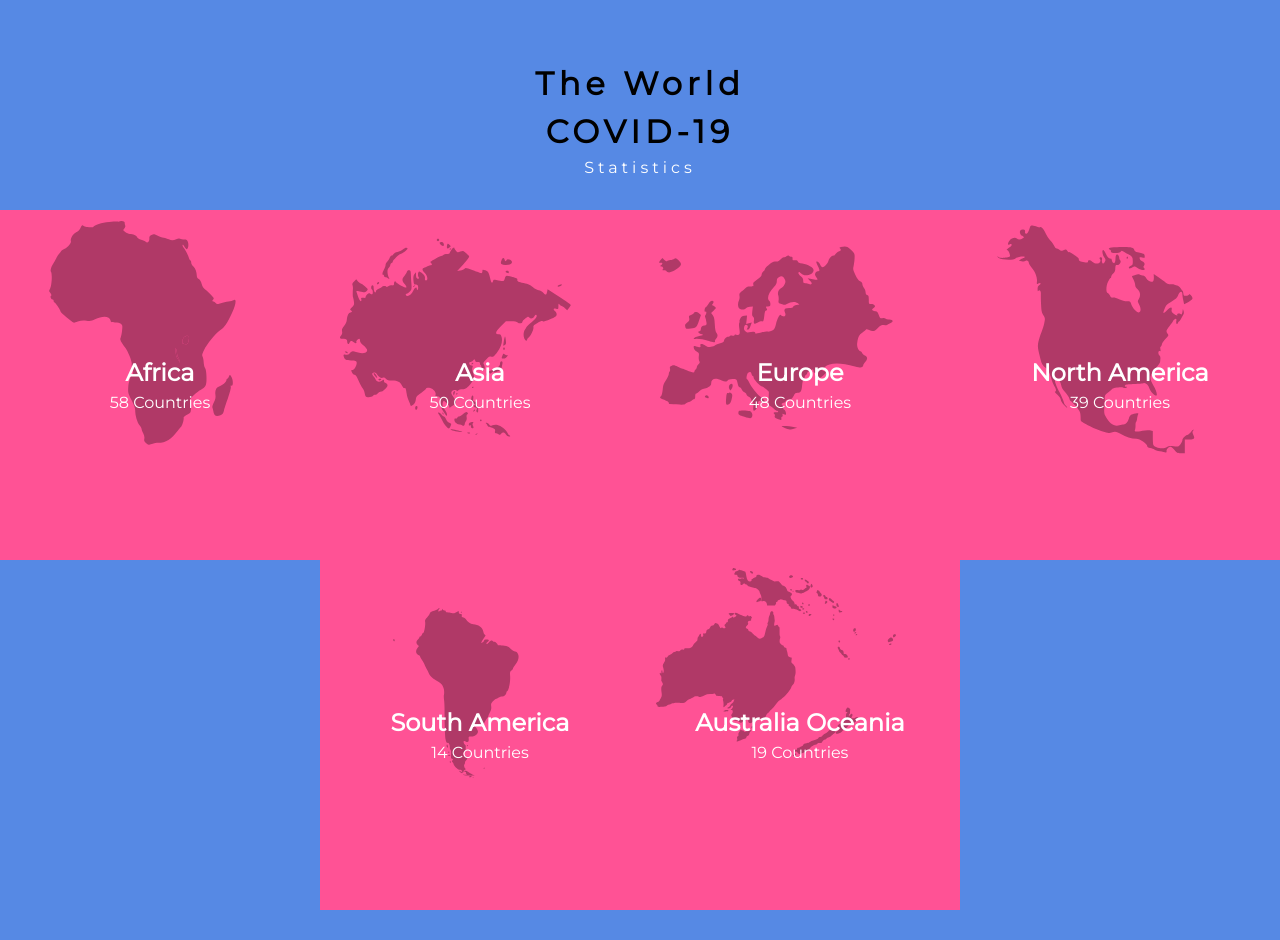
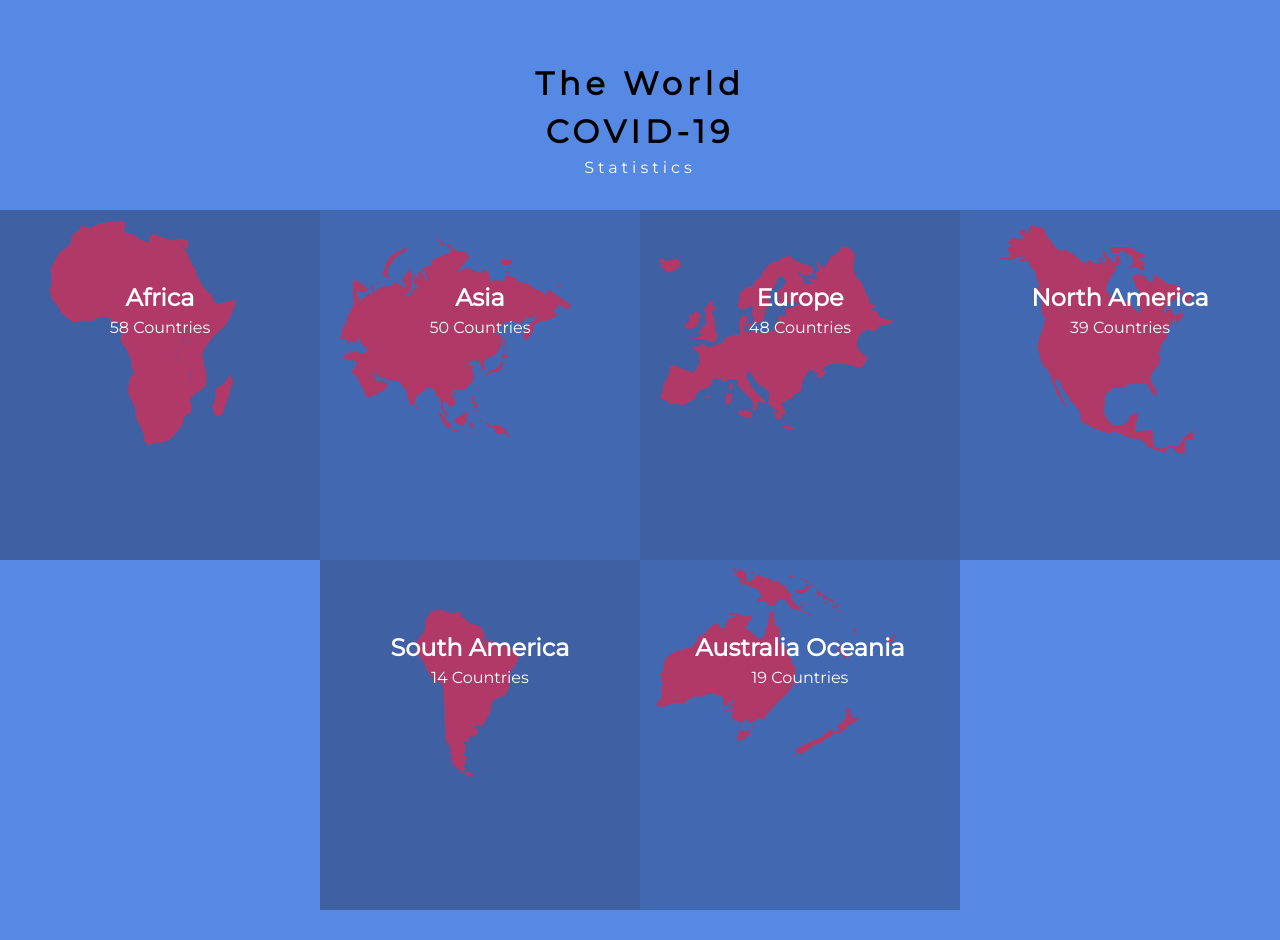
Before and after one commit to abdulhamiid/covid-tracker, a React (Create React App) app: page / in a window 1280 px wide. Built offline with nearby package versions, Linux system fonts and the light colour scheme; no server answers.

Commit message:
Modify desktop version styling

```diff
--- a/src/components/views/FetchApi.module.css
+++ b/src/components/views/FetchApi.module.css
@@ -70,3 +70,10 @@ a svg {
   position: fixed;
   top: 400px;
 }
+
+@media (min-width: 768px) {
+  .headerOne div img {
+    width: 90px;
+    height: 90px;
+  }
+}
--- a/src/components/views/Home.module.css
+++ b/src/components/views/Home.module.css
@@ -57,4 +57,12 @@
   .continent:nth-child(5) {
     grid-column: 2/3;
   }
+
+  .continents li:nth-child(odd) {
+    background-color: #3f61a4;
+  }
+
+  .continents li:nth-child(even){
+    background-color: #4268b1;
+  }
 }
--- a/src/index.css
+++ b/src/index.css
@@ -127,7 +127,6 @@ code {
   height: 100%;
   background-repeat: no-repeat;
   background-size: calc(75%);
-  background-color: #ff5295;;
   background-position: 16px 8px;
 }
 
@@ -137,7 +136,7 @@ code {
   display: flex;
   flex-direction: column;
   align-items: center;
-  justify-content: center;
+  padding-top: 40px;
 }
 
 .africa {
@@ -184,7 +183,7 @@ code {
 }
 
 .data > li {
-  background-color: #4268b1;
+  /* background-color: #4268b1; */
   border-radius: 20px;
   padding: 10px 5px;
   margin: 10px;
@@ -198,14 +197,6 @@ code {
 
 .data p {
   color: #fff;
-}
-
-.data > li:nth-child(4n-2) {
-  background-color: #3f61a4;
-}
-
-.data > li:nth-child(4n-1) {
-  background-color: #3f61a4;
 }
 
 .searchContainer input {
@@ -226,17 +217,13 @@ code {
 @media (min-width: 768px) {
   .searchContainer input {
     margin-top: 10px;
-    width: 40%;
     font-size: 17px;
-    border: none;
+    width: 20%;
+    top: 3px;
   }
 
   #root {
     margin-top: 40px;
-  }
-
-  .navBar {
-    padding: 30px;
   }
 
   .navBar ul {
@@ -251,7 +238,7 @@ code {
     font-size: 30px;
   }
 
-  .light {
-    background: rgba(92, 3, 42, 0);
+  .dataPage {
+    padding-top: 70px;
   }
 }
```
